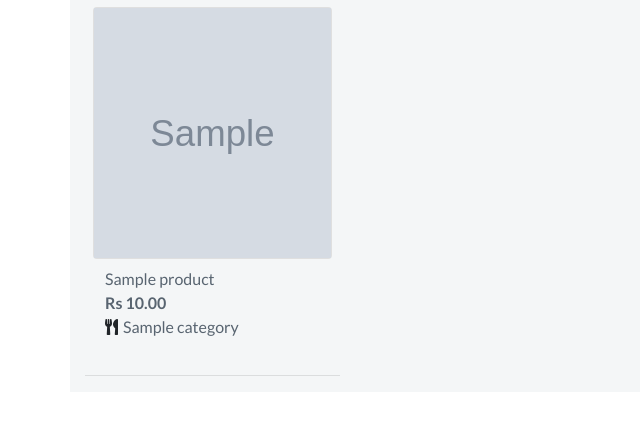
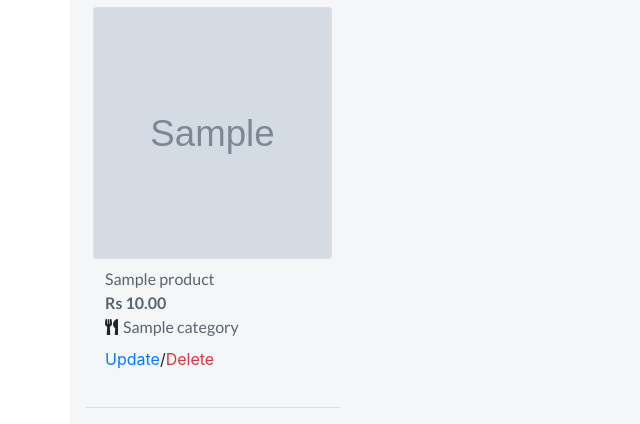
Before and after one commit to Code-Institute-Submissions/molacuizine, a Django app: page /products/ in a window 1280 px wide. Shown: the part 376-800 px from the top of the page, without its empty margins (0-640 px from the left). Run offline with Django 3.2, Linux system fonts and the light colour scheme; a user stored in the database is signed in; tables that the repository leaves empty hold one stand-in row (values such as "Sample post"); grey boxes marked "Sample" are stand-in pictures.

Commit message:
Add update and delete links to items on all menu page

```diff
--- a/products/templates/products/products.html
+++ b/products/templates/products/products.html
@@ -80,6 +80,11 @@
                                 </a>
                             </div>
                         </div>
+                        {% if request.user.is_superuser %}
+                            <div class="product-update mt-2">
+                                <a href="#" class="text-primary">Update</a>/<a href="#" class="text-danger">Delete</a>
+                            </div>
+                        {% endif %}
                     </div>
                 <hr>
                 </div>
```
